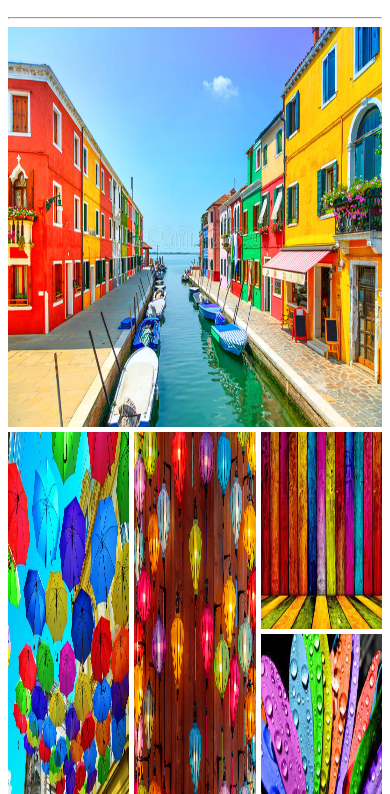
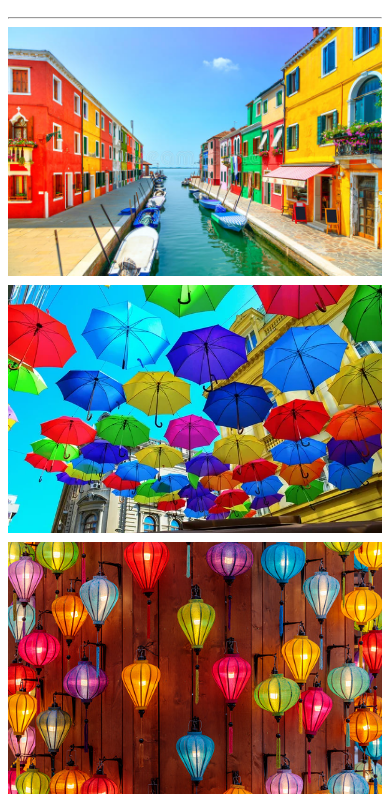
Before and after one commit to parvejpappu100/my-beautiful-gallery, a plain HTML site: page index.html in a window 390 px wide. Shown: the part 50-844 px from the top of the page. Drawn offline with Linux system fonts and the light colour scheme.

Commit message:
make responsive

```diff
--- a/index.html
+++ b/index.html
@@ -14,7 +14,7 @@
     </header>
     <main>
         <section class="row">
-            <img src="images/A.jpg" alt="">
+            <img class="first-image" src="images/A.jpg" alt="">
         </section>
         <section class="row second-row">
             <div>
--- a/styles/com-flex.css
+++ b/styles/com-flex.css
@@ -4,7 +4,6 @@ img{
 }
 /* First Section */
 .row{
-    height: 400px;
     margin-bottom: 5px;
 }
 /* Second Section */
@@ -38,3 +37,15 @@ img{
 .third-row > div{
     flex: 1;
 }
+/* make responsive */
+@media screen and (max-width:576px) {
+    .second-row, .third-row{
+        flex-direction: column;
+        gap: 5px;
+    }
+}
+@media screen and (min-width:577px) {
+    .row{
+        height: 400px;
+    }
+}
```
